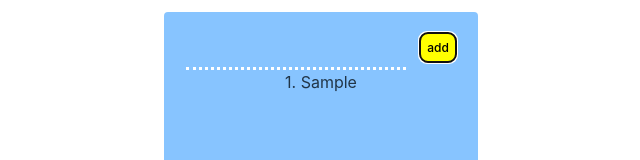
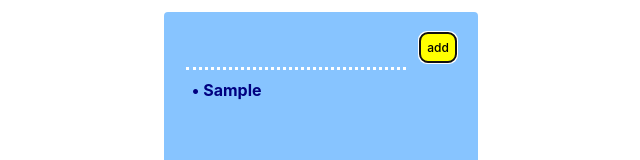
Before and after one commit to lenayoo/udemyTodo, a React (Vite) app: page / in a window 1280 px wide. Both pictures are taken after typing "Sample" into the empty fields and a click on the button "add". Shown: the part 193-353 px from the top of the page, without its empty margins (319-959 px from the left). Built offline with nearby package versions, Linux system fonts and the light colour scheme.

Commit message:
add bullet point

```diff
--- a/src/App.css
+++ b/src/App.css
@@ -39,3 +39,12 @@
   border: none;
   outline: none;
 }
+
+.todo {
+  text-align: left;
+  margin-top: 0.5em;
+  margin-left: 1.3em;
+  font-size: medium;
+  color: navy;
+  font-weight: bold;
+}
--- a/src/App.tsx
+++ b/src/App.tsx
@@ -31,8 +31,8 @@ function App() {
         </form>
         {todos &&
           todos.map((todo, index) => (
-            <div key={index}>
-              {index + 1 + "."} {todo}
+            <div key={index} className="todo">
+              &bull; {todo}
             </div>
           ))}
       </div>
```
